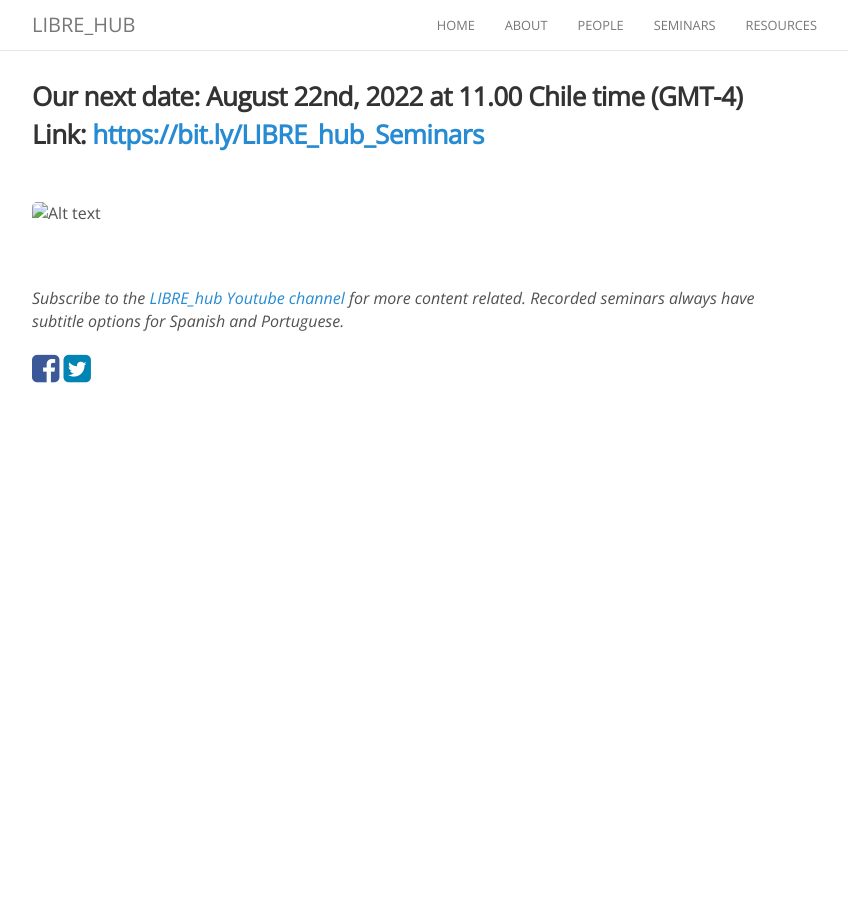
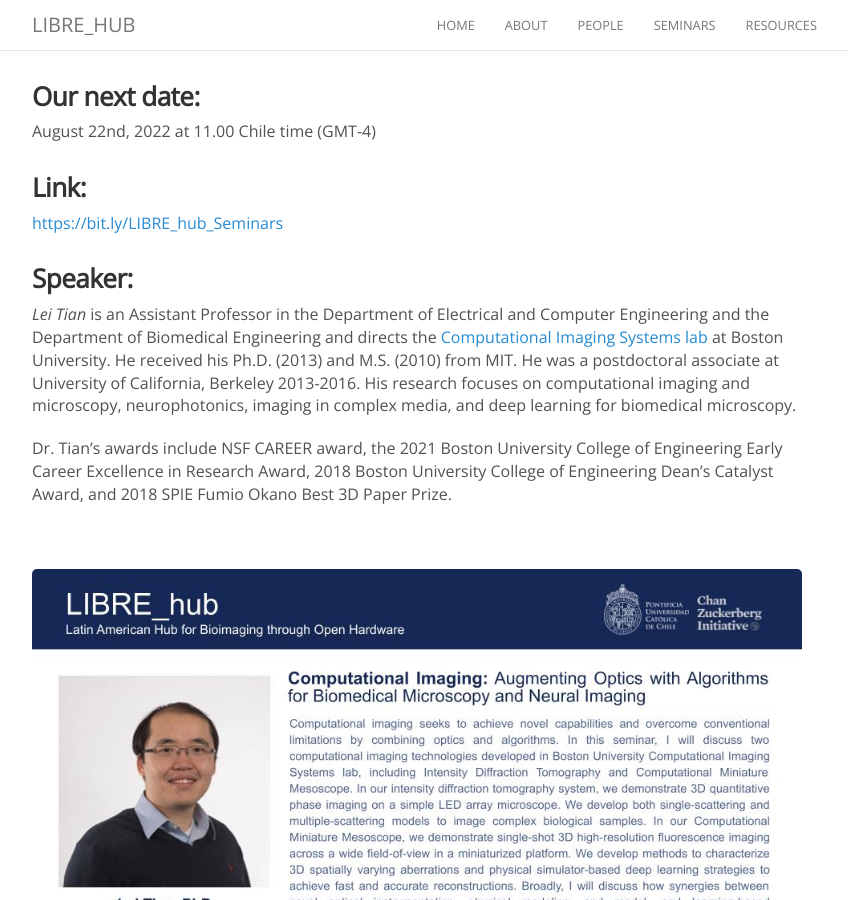
Before and after one commit to LIBREhub/LIBREhub.github.io, a Jekyll site: the page built from _posts/2022-08-11-next-seminar.md, in a window 1280 px wide and 900 px high, scrolled down 365 px. Shown: the whole window, without its empty margins (223-1071 px from the left). Built offline with Jekyll 4.4.1, drawn with Linux system fonts in a browser that asks for light colours; nearby versions of some CDN libraries; comment, search, counter and statistics services are not loaded; before the commit the page ends 900 px from its top, so only the background shows below that.

Commit message:
Update 2022-08-11-next-seminar.md

```diff
--- a/_posts/2022-08-11-next-seminar.md
+++ b/_posts/2022-08-11-next-seminar.md
@@ -12,13 +12,20 @@ LIBRE_hub seminar series bring and connect international speakers with the Latin
 
 This season, exciting microscopy and magnetic resonance imaging topics will be covered by renowned researchers in bioimaging.
 
-### **Our next date:** August 22nd, 2022 at 11.00 Chile time (GMT-4)
+### Our next date:
+August 22nd, 2022 at 11.00 Chile time (GMT-4)
 
-### **Link:** [https://bit.ly/LIBRE_hub_Seminars](https://bit.ly/LIBRE_hub_Seminars)
+### Link:
+[https://bit.ly/LIBRE_hub_Seminars](https://bit.ly/LIBRE_hub_Seminars)
+
+### Speaker:
+*Lei Tian* is an Assistant Professor in the Department of Electrical and Computer Engineering and the Department of Biomedical Engineering and directs the [Computational Imaging Systems lab](http://sites.bu.edu/tianlab/) at Boston University. He received his Ph.D. (2013) and M.S. (2010) from MIT. He was a postdoctoral associate at University of California, Berkeley 2013-2016. His research focuses on computational imaging and microscopy, neurophotonics, imaging in complex media, and deep learning for biomedical microscopy.
+
+Dr. Tian’s awards include NSF CAREER award, the 2021 Boston University College of Engineering Early Career Excellence in Research Award, 2018 Boston University College of Engineering Dean’s Catalyst Award, and 2018 SPIE Fumio Okano Best 3D Paper Prize.
 
 <br>
 
-![Alt text](images/seminars/tian_talk_pic2.jpg "Talk")
+![Alt text](https://github.com/LIBREhub/LIBREhub.github.io/blob/main/images/seminars/tian_talk_pic2.jpg "Talk")
 
 <br>
 
```
